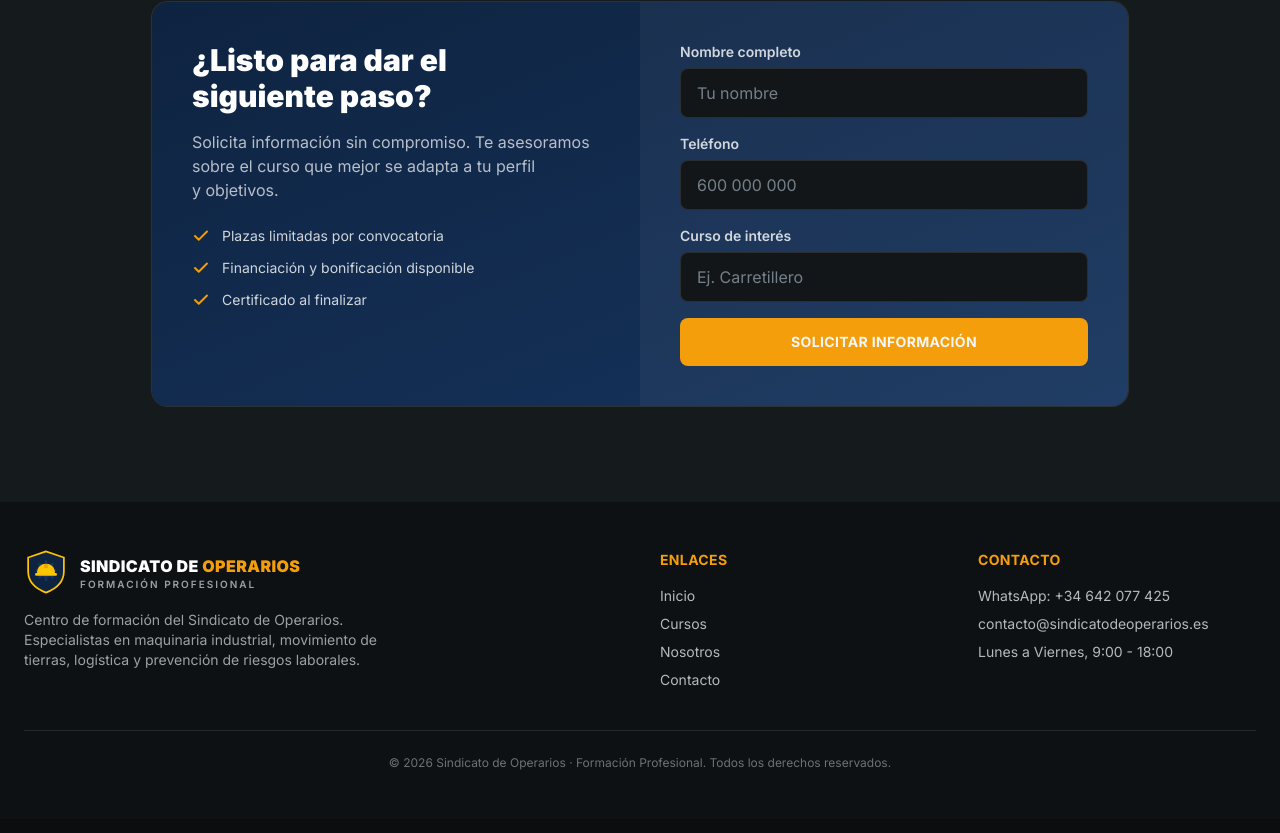
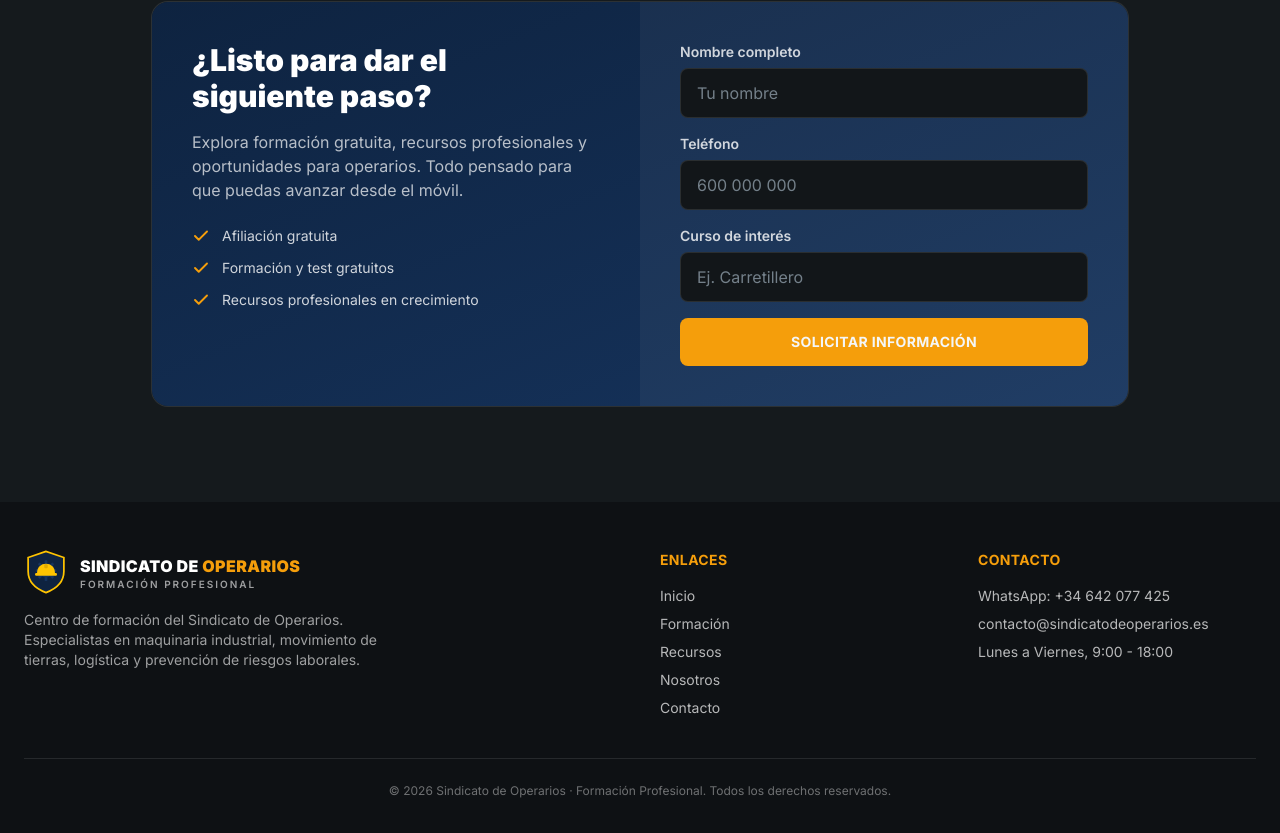
Before and after one commit to AROCA84/-sindicato-operarios, a Next.js app: page / in a window 1280 px wide. Shown: the part 3675-4508 px from the top of the page. Built offline with nearby package versions, Linux system fonts and the light colour scheme.

Commit message:
fix: actualizar footer a la propuesta actual

```diff
--- a/components/site-footer.tsx
+++ b/components/site-footer.tsx
@@ -13,27 +13,20 @@ export function SiteFooter() {
                   ¿Listo para dar el siguiente paso?
                 </h2>
                 <p className="mt-4 text-pretty text-white/70">
-                  Solicita información sin compromiso. Te asesoramos sobre el
-                  curso que mejor se adapta a tu perfil y objetivos.
+                  Explora formación gratuita, recursos profesionales y oportunidades para operarios. Todo pensado para que puedas avanzar desde el móvil.
                 </p>
                 <ul className="mt-6 space-y-3 text-sm text-white/80">
                   <li className="flex items-center gap-3">
-                    <span className="text-safety">
-                      <CheckIcon />
-                    </span>
-                    Plazas limitadas por convocatoria
+                    <span className="text-safety"><CheckIcon /></span>
+                    Afiliación gratuita
                   </li>
                   <li className="flex items-center gap-3">
-                    <span className="text-safety">
-                      <CheckIcon />
-                    </span>
-                    Financiación y bonificación disponible
+                    <span className="text-safety"><CheckIcon /></span>
+                    Formación y test gratuitos
                   </li>
                   <li className="flex items-center gap-3">
-                    <span className="text-safety">
-                      <CheckIcon />
-                    </span>
-                    Certificado al finalizar
+                    <span className="text-safety"><CheckIcon /></span>
+                    Recursos profesionales en crecimiento
                   </li>
                 </ul>
               </div>
@@ -105,7 +98,8 @@ export function SiteFooter() {
               </h3>
               <ul className="mt-4 space-y-2 text-sm text-white/70">
                 <li><a href="#inicio" className="transition-colors hover:text-safety">Inicio</a></li>
-                <li><a href="#cursos" className="transition-colors hover:text-safety">Cursos</a></li>
+                <li><a href="#cursos" className="transition-colors hover:text-safety">Formación</a></li>
+                <li><a href="#recursos" className="transition-colors hover:text-safety">Recursos</a></li>
                 <li><a href="#nosotros" className="transition-colors hover:text-safety">Nosotros</a></li>
                 <li><a href="#contacto" className="transition-colors hover:text-safety">Contacto</a></li>
               </ul>
```
